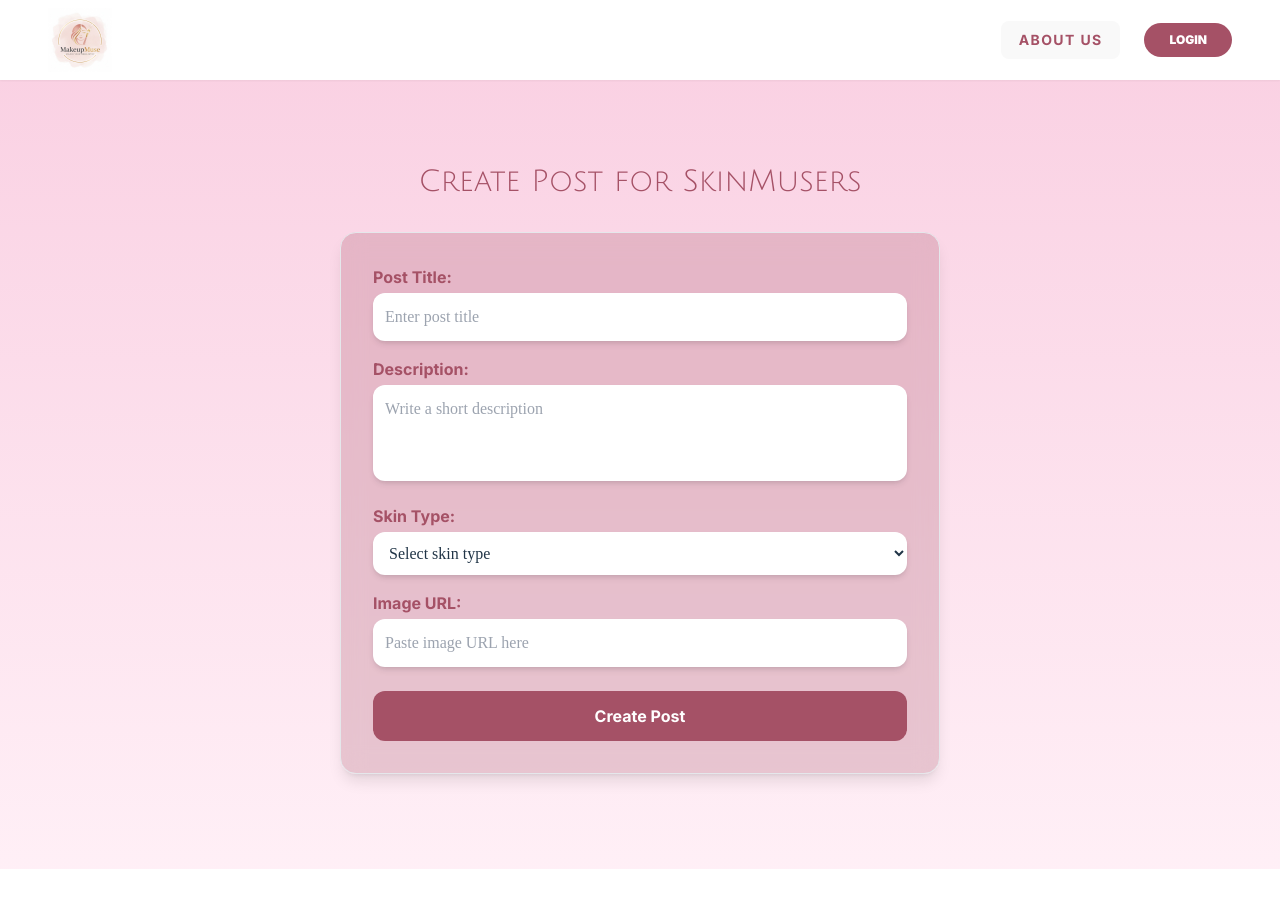
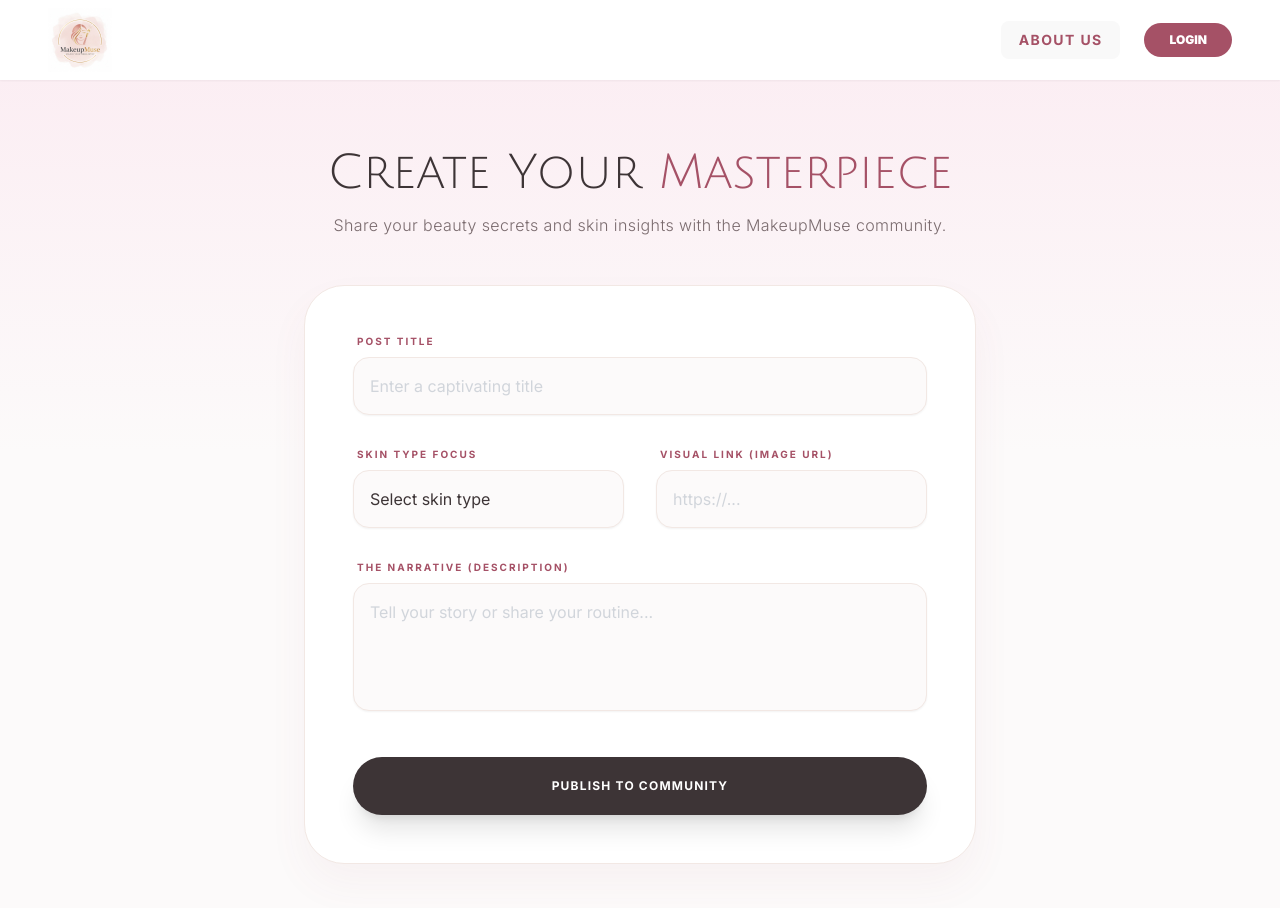
Before and after one commit to rimpleshrestha/security_cw2_frontend, a React (Vite) app: page /create-post in a window 1280 px wide. Shown: the top 908 px of the page. Before the commit the page ends 869 px from the top, so only its background shows below. Built offline with nearby package versions, Linux system fonts and the light colour scheme; a web font is replaced by a local one.

Commit message:
made changes for admin

```diff
--- a/src/pages/CreatePostPage.jsx
+++ b/src/pages/CreatePostPage.jsx
@@ -1,7 +1,8 @@
 import { useEffect, useState } from "react";
 import { axiosInstance } from "../../api/axiosinstance";
 import toast from "react-hot-toast";
-import { useParams, useSearchParams } from "react-router-dom";
+import { useParams } from "react-router-dom";
+import { motion } from "framer-motion";
 
 const CreatePostPage = () => {
   const [title, setTitle] = useState("");
@@ -10,10 +11,9 @@ const CreatePostPage = () => {
   const [imageUrl, setImageUrl] = useState("");
 
   const params = useParams();
-  console.log(params);
+
   useEffect(() => {
     if (params.id) {
-      console.log(params.id);
       axiosInstance
         .get(`/post/${params.id}`)
         .then((response) => {
@@ -29,6 +29,7 @@ const CreatePostPage = () => {
         });
     }
   }, [params.id]);
+
   const handleSubmit = async (e) => {
     e.preventDefault();
     if (params.id) {
@@ -69,52 +70,62 @@ const CreatePostPage = () => {
     }
   };
 
+  const labelStyles =
+    "block mb-2 text-[#A55166] text-[10px] font-bold tracking-[0.2em] uppercase ml-1";
+  const inputStyles =
+    "w-full p-4 border border-[#F2E8E4] rounded-2xl text-[#3D3436] bg-[#FCFAFA] focus:outline-none focus:border-[#A55166]/50 transition-all duration-300 placeholder:text-gray-300 shadow-sm";
+
   return (
-    <div className="bg-gradient-to-b h-full min-h-screen w-full from-[#fad1e3] to-[#ff65aa]/10 flex flex-col items-center justify-center font-kaisei">
+    <div className="min-h-screen bg-[#FCFAFA] flex flex-col items-center justify-center px-6 py-20 font-inter relative overflow-hidden">
+      {/* Decorative Background Element */}
+      <div className="absolute top-0 left-0 w-full h-96 bg-gradient-to-b from-[#FAD1E3]/30 to-transparent pointer-events-none"></div>
+
+      <motion.div
+        initial={{ opacity: 0, y: 20 }}
+        animate={{ opacity: 1, y: 0 }}
+        transition={{ duration: 0.8 }}
+        className="w-full max-w-2xl relative z-10"
+      >
+        <div className="text-center mb-12">
           <h1
-        className="mb-8 text-3xl font-bold text-[#A55166]"
+            className="text-4xl md:text-5xl font-light text-[#3D3436] mb-4"
             style={{ fontFamily: "'Julius Sans One', sans-serif" }}
           >
-        Create Post for SkinMusers
+            {params.id ? "Refine Your" : "Create Your"}{" "}
+            <span className="text-[#A55166] italic font-bold">Masterpiece</span>
           </h1>
+          <p className="text-[#7A6B6E] font-light tracking-wide">
+            Share your beauty secrets and skin insights with the MakeupMuse
+            community.
+          </p>
+        </div>
 
         <form
           onSubmit={handleSubmit}
-        className="w-[600px] p-8 rounded-2xl shadow-lg bg-opacity-25 backdrop-blur-md border bg-[#A55166]"
+          className="bg-white p-8 md:p-12 rounded-[40px] shadow-[0_20px_40px_rgba(165,81,102,0.05)] border border-[#F2E8E4]"
         >
-        <div className="mb-4">
-          <label className="block mb-1 text-[#A55166] font-bold font-inter">
-            Post Title:
-          </label>
+          <div className="grid grid-cols-1 md:grid-cols-2 gap-8">
+            {/* Title */}
+            <div className="md:col-span-2">
+              <label className={labelStyles}>Post Title</label>
               <input
                 type="text"
-            placeholder="Enter post title"
+                placeholder="Enter a captivating title"
                 value={title}
                 onChange={(e) => setTitle(e.target.value)}
-            className="w-full p-3 shadow-md rounded-xl bg-white focus:outline-none"
+                className={inputStyles}
+                required
               />
             </div>
 
-        <div className="mb-4">
-          <label className="block mb-1 text-[#A55166] font-bold font-inter">
-            Description:
-          </label>
-          <textarea
-            placeholder="Write a short description"
-            value={description}
-            onChange={(e) => setDescription(e.target.value)}
-            className="w-full p-3 shadow-md rounded-xl bg-white focus:outline-none h-24 resize-none"
-          />
-        </div>
-
-        <div className="mb-4">
-          <label className="block mb-1 text-[#A55166] font-bold font-inter">
-            Skin Type:
-          </label>
+            {/* Skin Type Selection */}
+            <div className="md:col-span-1">
+              <label className={labelStyles}>Skin Type Focus</label>
               <select
                 value={skinType}
                 onChange={(e) => setSkinType(e.target.value)}
-            className="w-full p-3 shadow-md rounded-xl bg-white focus:outline-none cursor-pointer"
+                className={`${inputStyles} cursor-pointer appearance-none`}
+                required
               >
                 <option value="" disabled>
                   Select skin type
@@ -126,26 +137,42 @@ const CreatePostPage = () => {
               </select>
             </div>
 
-        <div className="mb-6">
-          <label className="block mb-1 text-[#A55166] font-bold font-inter">
-            Image URL:
-          </label>
+            {/* Image URL */}
+            <div className="md:col-span-1">
+              <label className={labelStyles}>Visual Link (Image URL)</label>
               <input
                 type="text"
-            placeholder="Paste image URL here"
+                placeholder="https://..."
                 value={imageUrl}
                 onChange={(e) => setImageUrl(e.target.value)}
-            className="w-full p-3 shadow-md rounded-xl bg-white focus:outline-none"
+                className={inputStyles}
+                required
               />
             </div>
 
-        <button
+            {/* Description */}
+            <div className="md:col-span-2">
+              <label className={labelStyles}>The Narrative (Description)</label>
+              <textarea
+                placeholder="Tell your story or share your routine..."
+                value={description}
+                onChange={(e) => setDescription(e.target.value)}
+                className={`${inputStyles} h-32 resize-none`}
+                required
+              />
+            </div>
+          </div>
+
+          <motion.button
+            whileHover={{ scale: 1.01 }}
+            whileTap={{ scale: 0.99 }}
             type="submit"
-          className="w-full bg-[#A55166] text-white py-3 rounded-xl font-bold font-inter hover:bg-[#914257] transition"
+            className="w-full bg-[#3D3436] text-white py-5 rounded-full font-bold tracking-widest uppercase text-xs hover:bg-[#A55166] transition-all shadow-xl mt-10"
           >
-          Create Post
-        </button>
+            {params.id ? "Update Post" : "Publish to Community"}
+          </motion.button>
         </form>
+      </motion.div>
     </div>
   );
 };
```
Lines whose indentation alone changed are shown as unchanged.
